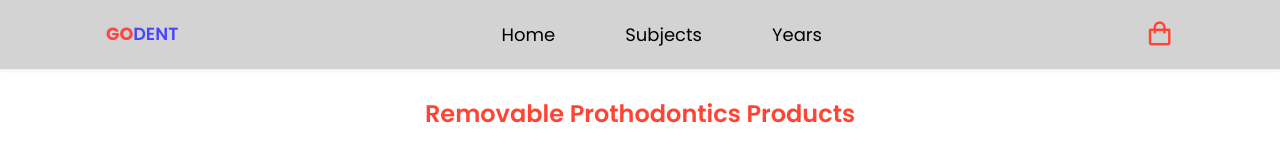
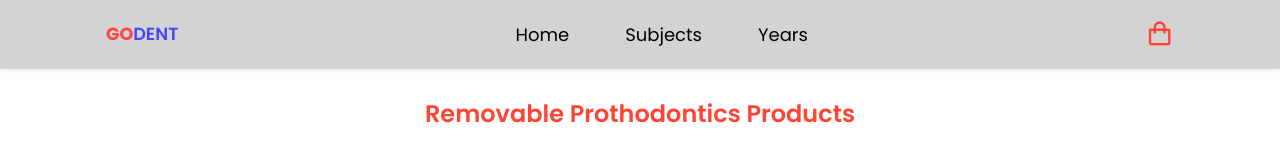
Before and after one commit to Shehabelkazaz/Godent, a plain HTML site: page removable.html in a window 1280 px wide. Shown: the top 153 px of the page. Drawn offline with nearby package versions, Linux system fonts and the light colour scheme.

Commit message:
Update removable-styles.css

```diff
--- a/removable-styles.css
+++ b/removable-styles.css
@@ -343,7 +343,7 @@ header {
 }
 
 .nav-links li {
-    margin: 0 15px;
+    margin: 0 8px;
 }
 
 .nav-links a {
```
